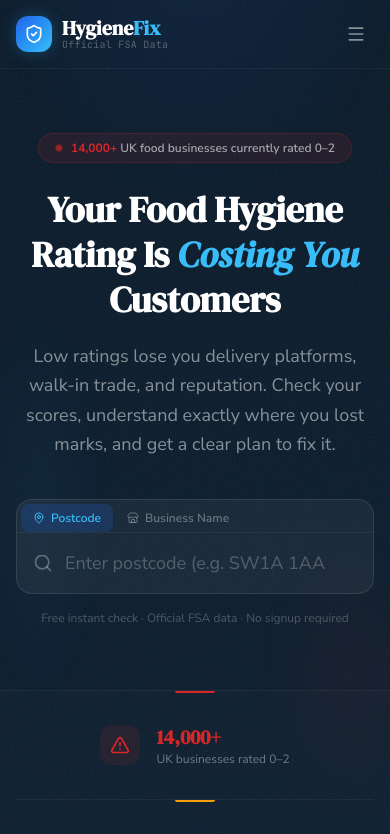
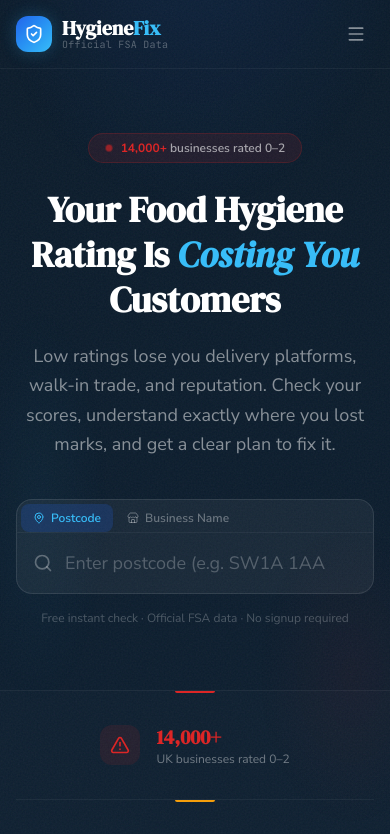
Before and after one commit to playerjohnson/hygiene-fix, a Next.js app: page / in a window 390 px wide. Shown: the top 834 px of the page. Built offline with nearby package versions, Linux system fonts and the light colour scheme.

Commit message:
fix: ticker badge nowrap, shorten text to prevent mobile wrap

```diff
--- a/src/app/page.tsx
+++ b/src/app/page.tsx
@@ -108,10 +108,10 @@ export default function HomePage() {
         {/* ── Hero ── */}
         <section className="max-w-4xl mx-auto px-4 sm:px-6 pt-16 sm:pt-24 pb-16 text-center">
           {/* Live ticker badge */}
-          <div className="inline-flex items-center gap-2 px-4 py-1.5 rounded-full bg-brand-red/10 border border-brand-red/20 text-brand-red text-xs font-semibold mb-6 animate-fade-in">
-            <span className="w-2 h-2 rounded-full bg-brand-red animate-pulse-dot" />
+          <div className="inline-flex items-center gap-2 px-4 py-1.5 rounded-full bg-brand-red/10 border border-brand-red/20 text-xs font-semibold mb-6 animate-fade-in whitespace-nowrap">
+            <span className="w-2 h-2 rounded-full bg-brand-red animate-pulse-dot shrink-0" />
             <span className="text-white/60">
-              <span className="text-brand-red font-bold">14,000+</span> UK food businesses currently rated 0–2
+              <span className="text-brand-red font-bold">14,000+</span> businesses rated 0–2
             </span>
             <span className="text-white/20 font-mono text-[10px] tracking-wide hidden sm:inline">· Updated daily</span>
           </div>
```
